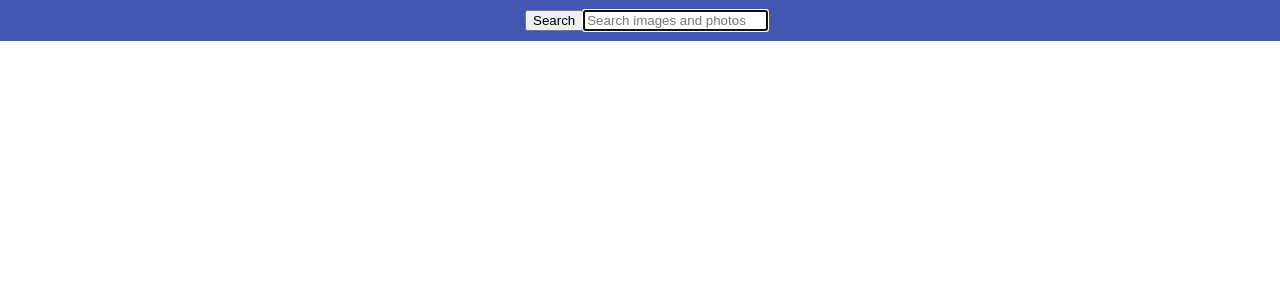
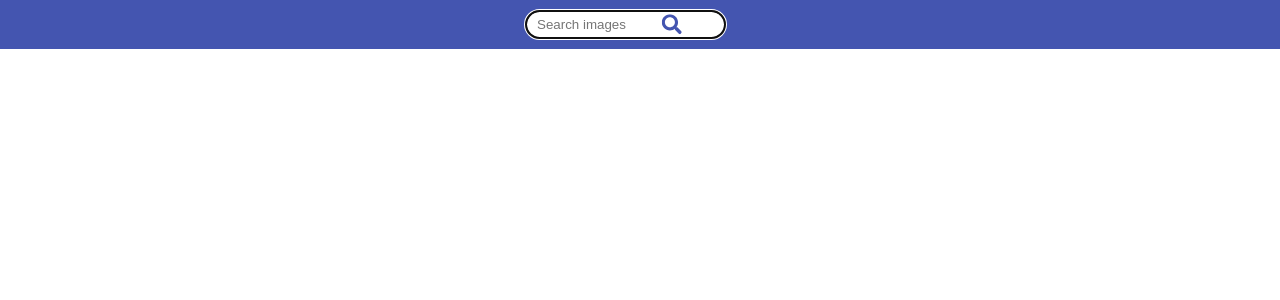
Before and after one commit to DimeHetMax/goit-react-hw-03-image-finder, a React (Create React App) app: page / in a window 1280 px wide. Shown: the top 300 px of the page. Built offline with nearby package versions, Linux system fonts and the light colour scheme.

Commit message:
homework

```diff
--- a/package.json
+++ b/package.json
@@ -10,6 +10,7 @@
     "axios": "^1.4.0",
     "react": "^18.1.0",
     "react-dom": "^18.1.0",
+    "react-icons": "^4.10.1",
     "react-loader-spinner": "^5.3.4",
     "react-scripts": "5.0.1",
     "web-vitals": "^2.1.3"
--- a/src/components/App.jsx
+++ b/src/components/App.jsx
@@ -1,26 +1,35 @@
 import React from 'react';
 import {Searchbar} from "components/Searchbar/Searchbar"
 import {ImageGallery} from "components/ImageGallery/ImageGallery"
-
+import { Modal } from './Modal/Modal';
+// console.log(Modal)
 export class App extends React.Component{
   state = {
     images:[],
     query: "",
-    page: 1,
+    // page: 1,
+    showModal: false,
   }
   componentDidUpdate(){
-
   }
-  handleQuery =(value)=>{
-    // console.log(value)
+  handleQuery = (value) =>{
     this.setState({query: value})
+  }
+  onImageClick = (image) =>{
+    this.setState({images: image, showModal:true})
+  }
+  onCloseModal =() =>{
+    this.setState({showModal: false})
   }
   render() {
     console.log(this.state)
     return (
       <>
       <Searchbar onSubmit={this.handleQuery}/>
-      <ImageGallery query={this.state.query} />
+      <ImageGallery query={this.state.query} onImage={this.onImageClick}/>
+      {this.state.showModal && <Modal image={this.state.images} onCloseModal={this.onCloseModal}/>}
+
+
       </>
     );
   }
--- a/src/components/Button/Button.jsx
+++ b/src/components/Button/Button.jsx
@@ -1,6 +1,7 @@
 import React from "react";
 import css from "./Button.module.css"
 export class Button extends React.Component{
+
     render(){
         const {onButtonClick} = this.props
        return(
--- a/src/components/ImageGallery/ImageGallery.jsx
+++ b/src/components/ImageGallery/ImageGallery.jsx
@@ -10,11 +10,21 @@ export class ImageGallery extends React.Component{
         images:[],
         isLoading: false,
         error: null,
-        page: 1
+        page: 1,
     }
     handleButtonLoadMore =(e)=>{
-        console.log("Hello")
-      }
+        console.log("Before state",this.state)
+        this.setState(prevState => ({
+          page: prevState.page + 1
+        }));
+        console.log("After state",this.state)
+      };
+    getImage = (event)=>{
+        console.log(event.target.src)
+        console.log(event.target.alt)
+        console.log("in function getImage")
+        this.props.onImage({src: event.target.src, alt: event.target.alt})
+    }
     componentDidUpdate(prevProp, prevState ){
         if(prevProp.query !== this.props.query){
             console.log("pprevProp.query !== this.props.querye, They are not the same!!!")
@@ -33,7 +43,13 @@ export class ImageGallery extends React.Component{
                     new Error(`Add another word, not: ${this.props.query}`)
                 )
             })
-            .then(({data}) => this.setState({images: data.hits}))
+            .then(({data}) => this.setState(
+                prevState =>{
+                    const array = [...prevState.images, ...data.hits]
+                    return{images: array,
+                    page: prevState.page+ 1}
+                }
+            ))
             .catch(error => this.setState({error}))
             .finally(()=> this.setState({isLoading:false}))
         }
@@ -46,7 +62,7 @@ export class ImageGallery extends React.Component{
 
         return(
             <>
-            <ul className={css.gallery}>
+            <ul className={css.gallery} onClick={this.getImage}>
                 {error &&  <p >You see the {error.message}</p>}
                 {isLoading && <Loader/>}
                 {/* {images.length === 0 && this.props.query!== "" && error=== null&& isLoading!==true &&<p>{`There is no pics with word:${this.props.query}`}</p>} */}
@@ -56,7 +72,7 @@ export class ImageGallery extends React.Component{
                     )
                 })}
             </ul>
-            {images.length !==0 && <Button onButtonClick={this.handleButtonLoadMore}/>}
+            {images.length !==0 && <Button onButtonClick={this.handleButtonLoadMore} page={this.state.page}/>}
             </>
         )
     }
--- a/src/components/Modal/Modal.jsx
+++ b/src/components/Modal/Modal.jsx
@@ -3,10 +3,12 @@ import css from "./Modal.module.css"
 
 export class Modal extends React.Component{
     render(){
+       const {image, onCloseModal} = this.props
         return(
-            <div className={css.overlay}>
+
+            <div className={css.overlay} onClick={onCloseModal}>
                 <div className={css.modal}>
-                    <img src="" alt="" />
+                    <img src={image.src} alt={image.alt} />
                 </div>
             </div>
         )
--- a/src/components/Searchbar/Searchbar.jsx
+++ b/src/components/Searchbar/Searchbar.jsx
@@ -1,4 +1,6 @@
 import React from 'react';
+import { IconContext } from "react-icons";
+import { FaSearch } from 'react-icons/fa';
 import css from "./Searchbar.module.css"
 
 
@@ -23,18 +25,20 @@ export class Searchbar extends React.Component{
         return(
             <header className={css.searchbar}>
             <form className={css.form} onSubmit={this.handleSearchbar}>
-                <button type="submit" className="button">
-                <span className="button-label">Search</span>
+                <button type="submit" className={css.button}>
+                <IconContext.Provider value={{ color: "#4455b0", size:"20px" }}>
+                    <FaSearch />
+                </IconContext.Provider>
                 </button>
-
                 <input
-                className="input"
+                className={css.input}
                 type="text"
                 autoComplete="off"
                 autoFocus
-                placeholder="Search images and photos"
+                placeholder="Search images"
                 onChange={this.handleQueryChange}
                 />
+
             </form>
             </header>
         )
--- a/src/components/Searchbar/Searchbar.module.css
+++ b/src/components/Searchbar/Searchbar.module.css
@@ -9,4 +9,22 @@
     display: flex;
     margin: 0 auto;
     width: 250px;
+    position: relative;
+
 }
+.input{
+    padding: 5px 10px;
+    border-radius: 20px;
+}
+.button{
+    display: flex;
+    justify-content: center;
+    align-items: center;
+    position: absolute;
+    top: 49%;
+    right: 40%;
+    transform: translate(40%, -49%);
+    background-color: transparent;
+    border: none;
+    cursor: pointer;
+}
```
Also changed, not shown: 1 other file (tests, documents, lock files or other folders).
